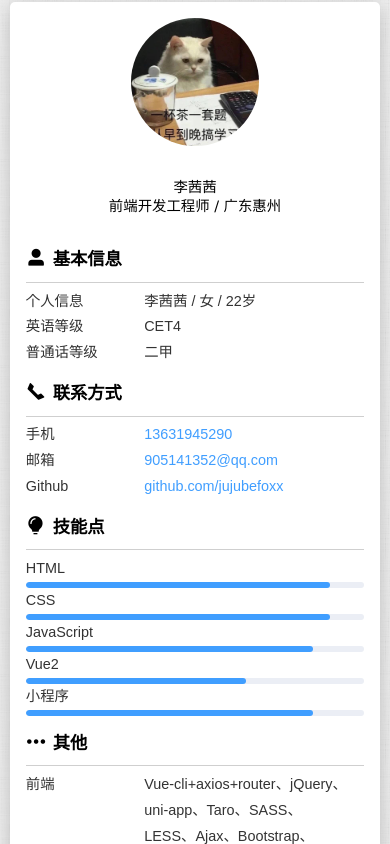
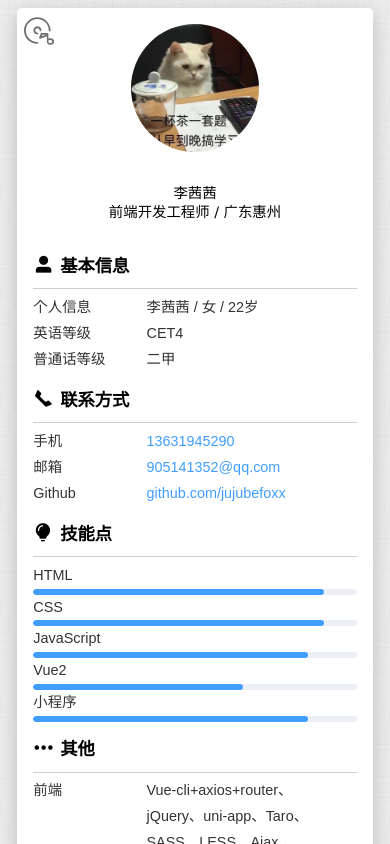
Before and after one commit to jujubefoxx/resume, a Vue app: page / in a window 390 px wide. Shown: the top 844 px of the page. Built offline with nearby package versions, Linux system fonts and the light colour scheme.

Commit message:
style: 收尾啦

```diff
--- a/package.json
+++ b/package.json
@@ -8,6 +8,8 @@
     "lint": "vue-cli-service lint"
   },
   "dependencies": {
+    "animate.css": "^4.1.1",
+    "autoprefixer": "^10.4.5",
     "core-js": "^3.8.3",
     "element-ui": "^2.15.8",
     "postcss-px2rem": "^0.3.0",
--- a/src/App.vue
+++ b/src/App.vue
@@ -1,5 +1,10 @@
 <template>
   <div id="app">
+    <div :class="['music',pause ? 'music--paused' : 'music--rotate']" ref="musicBtn" @click="clickMusic">
+      <audio loop="loop" preload="auto" autoplay="autoplay" hidden id="audio"
+             :src="musicUrl">
+      </audio>
+    </div>
     <HelloWorld/>
     <!-- 侧栏 -->
     <aside>
@@ -19,14 +24,35 @@ export default {
   name: 'App',
   data() {
     return {
+      musicUrl: '/backgroundMusic.mp3',
+      music: {}, // 背景音乐
+      musicInit: false, // 是否初始化音乐
+      pause: true,
       sideList: [{
         title: '源代码',
         link: 'https://github.com/jujubefoxx/homepage'
       }]
     }
   },
+  mounted() {
+    this.$nextTick(() => {
+      this.music = document.getElementById("audio");//背景音乐对象
+      this.pause = this.music.paused
+    })
+  },
   components: {
     HelloWorld
+  },
+  methods: {
+    clickMusic() {
+      if (this.music.paused) {
+        this.pause = false;
+        this.music.play();
+      } else {
+        this.pause = true;
+        this.music.pause();
+      }
+    }
   }
 }
 </script>
--- a/src/assets/scss/article.scss
+++ b/src/assets/scss/article.scss
@@ -1,4 +1,10 @@
 .container {
+  padding: 1rem 10% 0;
+
+  &-icon {
+    font-size: 1.2em;
+  }
+
   // 侧边栏
   &-side {
     position: absolute;
@@ -130,6 +136,25 @@
 
 }
 
+// 6 plus
+@media screen and (max-width: 750px) {
+  .container {
+    padding: .5rem .5rem 0;
+
+    .container-side {
+      position: static;
+      width: 95%;
+      margin: 0 auto;
+    }
+
+    .container-main {
+      position: static;
+      width: 95%;
+      margin: 1.5rem auto 0;
+    }
+  }
+}
+
 //移动端适配，右侧时间跨行宽度
 @media screen and (max-width: 1169px) {
 
--- a/src/assets/scss/index.scss
+++ b/src/assets/scss/index.scss
@@ -1,16 +1,36 @@
-
 //公共部分
-.container-icon {
-  font-size: 1.2em;
-}
-
 body {
   background: #e5e5e5 url(@/assets/images/background.png);
   width: 100%;
   overflow-x: hidden;
-  padding: 1rem 10% 0;
   box-sizing: border-box;
   font-size: .9em;
+
+  .music {
+    position: absolute;
+    width: 30px;
+    height: 30px;
+    top: .5rem;
+    left: .5rem;
+    background: url(@/assets/images/music.svg);
+    background-size: 30px;
+    z-index: 999;
+    cursor: pointer;
+    animation: circleRotate 5s infinite linear;
+
+    &--paused {
+      animation-play-state: paused;
+    }
+
+    @keyframes circleRotate {
+      from {
+        transform: rotate(0deg);
+      }
+      to {
+        transform: rotate(360deg);
+      }
+    }
+  }
 
   .info-unit {
     margin-bottom: 1rem;
@@ -27,7 +47,40 @@ body {
       margin-right: .3em;
     }
   }
+
+  // ipad
+  @media screen and (max-width: 767px) {
+
+  }
+
+  // 6 plus
+  @media screen and (max-width: 750px) {
+    .music {
+      top: 1rem;
+      left: 1.5rem;
+    }
+    //.container {
+    //  padding: 1rem 0 0;
+    //
+    //  .container-side {
+    //    position: static;
+    //    width: 95%;
+    //    margin: 0 auto;
+    //  }
+    //
+    //  .container-main {
+    //    position: static;
+    //    width: 95%;
+    //    margin: 1.5rem auto 0;
+    //  }
+    //}
+
+    aside {
+      display: none;
+    }
+  }
 }
+
 h2 {
   font-size: 1.2em;
 }
@@ -73,57 +126,11 @@ mark {
   background: rgba(232, 232, 232, .8);
 }
 
-
-
-// 右侧标题行跨行
-@media screen and (max-width: 1034px) {
-  body {
-    padding: .1rem 0;
-  }
-}
-
-// ipad
-@media screen and (max-width: 767px) {
-
-}
-
-// 6 plus
-@media screen and (max-width: 750px) {
-  body {
-    // padding: 1rem %;
-  }
-  .container {
-    .container-side {
-      position: static;
-      width: 95%;
-      margin: 0 auto;
-    }
-
-    .container-main {
-      position: static;
-      width: 95%;
-      margin: 1.5rem auto 0;
-    }
-  }
-  #nav-m {
-    display: none;
-    position: fixed;
-    width: 28px;
-    height: 28px;
-    right: 10px;
-    bottom: 20px;
-    // z-index: 999;
-    // border: 1px solid #1abc9c;
-    // background: #fff;
-    box-shadow: 0 5px 20px #bbb;
-    border-radius: 50%;
-  }
-  #nav-m svg {
-    width: 28px;
-    height: 28px;
-
-  }
-  aside {
-    display: none;
-  }
-}
+//
+//
+//// 右侧标题行跨行
+//@media screen and (max-width: 1034px) {
+//  body {
+//    padding: 1rem 3%;
+//  }
+//}
--- a/src/components/HelloWorld.vue
+++ b/src/components/HelloWorld.vue
@@ -1,6 +1,7 @@
 <template>
   <article class="container">
-    <section :class="['container-side',switchValue?'container-side--fixed':'']" id="side">
+    <section :class="['container-side','animate__animated','animate__fadeInLeft',switchValue?'container-side--fixed':'']"
+             id="side">
       <!-- 左栏固定开关-->
       <el-switch
           class="container-side__switch"
@@ -81,7 +82,7 @@
       </div>
 
     </section>
-    <section class="container-main">
+    <section class="container-main animate__animated animate__fadeInRight">
       <!-- 教育经历 -->
       <section class="container-main__edu info-unit">
         <h2>
@@ -130,7 +131,8 @@
                 <template v-if="list.link">
                   <a :href="link" target="_blank" v-for="(link,num) in list.link" class="container-main__link"
                      :key="num">
-                    <i class="container-icon el-icon-link" aria-hidden="true"></i> {{
+                    <i class="container-icon el-icon-link" aria-hidden="true"></i>
+                    {{
                       list.link.length > 1 ? `[${num +
                       1}]` : ''
                     }}代码片段</a>
--- a/src/main.js
+++ b/src/main.js
@@ -1,7 +1,7 @@
 import Vue from 'vue'
 import App from './App.vue'
 import ElementUI from 'element-ui';
-// import './core/rem'
+import 'animate.css';
 import 'element-ui/lib/theme-chalk/index.css';
 
 Vue.config.productionTip = false
--- a/vue.config.js
+++ b/vue.config.js
@@ -1,4 +1,4 @@
-const {defineConfig} = require('@vue/cli-service')
+const { defineConfig } = require('@vue/cli-service')
 
 module.exports = defineConfig({
     transpileDependencies: true,
```
Also changed, not shown: src/assets/images/music.svg (added), 1 other file (tests, documents, lock files or other folders).
